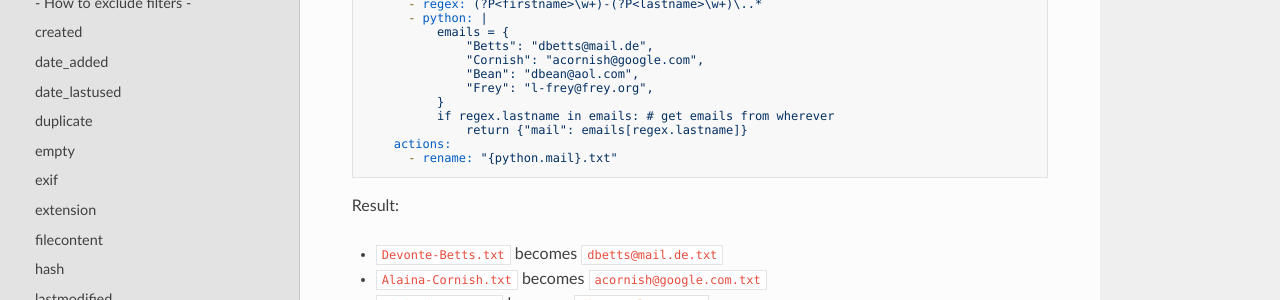
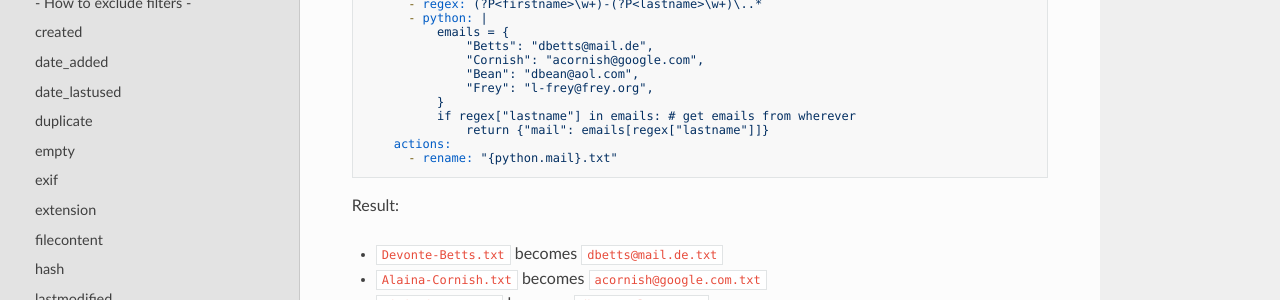
Before and after one commit to tfeldmann/organize, an MkDocs documentation site: the page built from docs/filters.md, in a window 1280 px wide and 900 px high, scrolled down 11953 px. Shown: the part 249-549 px from the top of the window. Built offline with MkDocs 1.6.1, drawn with Linux system fonts in a browser that asks for light colours; nearby versions of some CDN libraries; some of the changed text lies outside the part shown.

````diff
--- a/docs/filters.md
+++ b/docs/filters.md
@@ -217,7 +217,7 @@ rules:
     filters:
       - exif: gps.gpsdate
     actions:
-      - copy: ~/Pictures/with_gps/{relative_path}/
+      - copy: ~/Pictures/with_gps/{relative_path}
 ```
 
 Filter by camera manufacturer
@@ -663,8 +663,8 @@ rules:
               "Bean": "dbean@aol.com",
               "Frey": "l-frey@frey.org",
           }
-          if regex.lastname in emails: # get emails from wherever
-              return {"mail": emails[regex.lastname]}
+          if regex["lastname"] in emails: # get emails from wherever
+              return {"mail": emails[regex["lastname"]]}
     actions:
       - rename: "{python.mail}.txt"
 ```
@@ -740,5 +740,5 @@ rules:
           - jpeg
       - size: ">1mb, <10mb"
     actions:
-      - move: "~/Pictures/sorted/{relative_path}/"
+      - move: "~/Pictures/sorted/{relative_path}"
 ```
````
